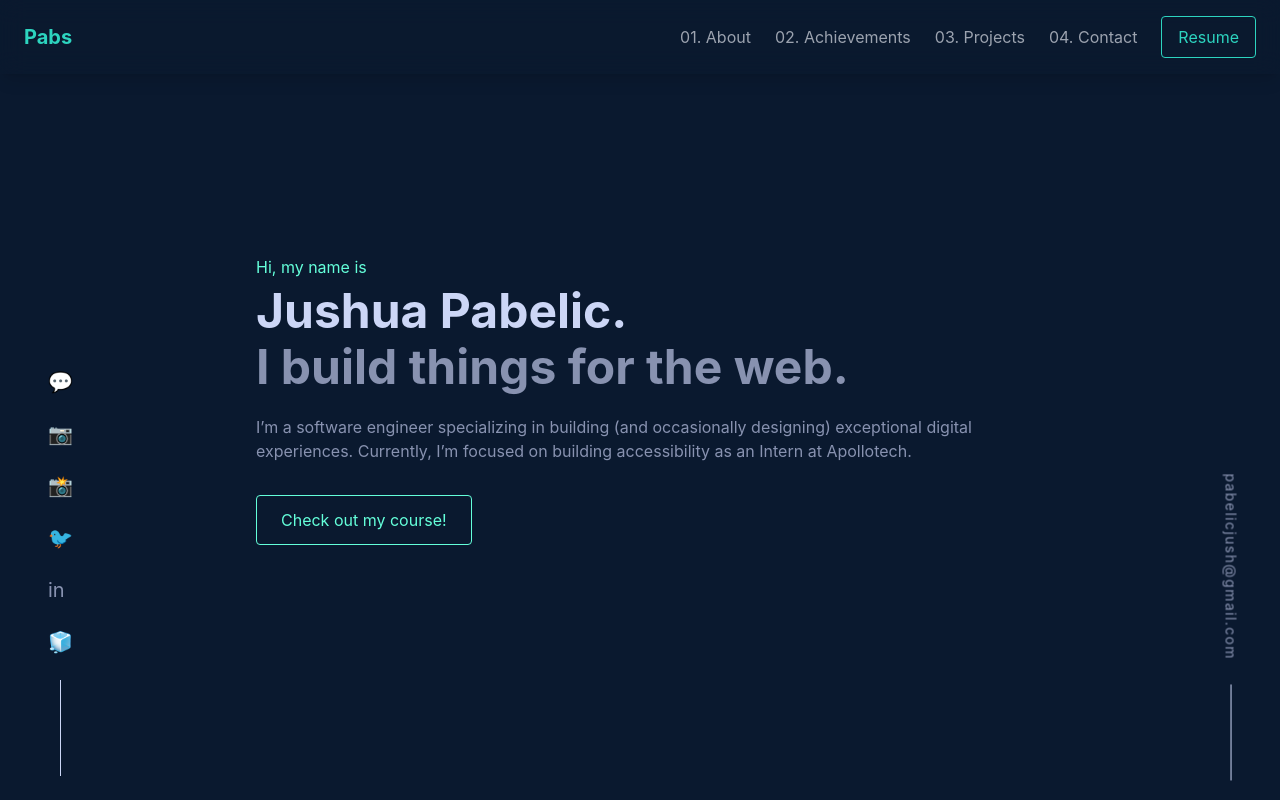
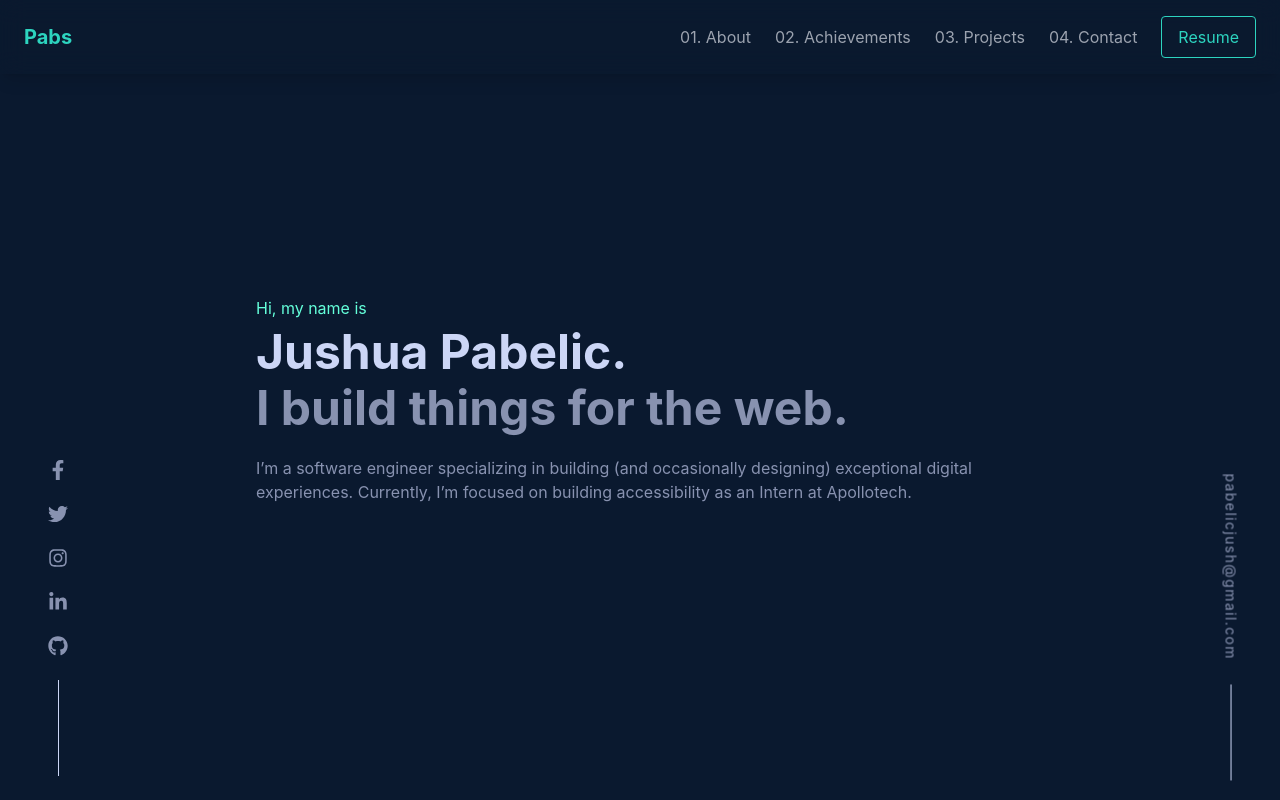
Before and after one commit to Pabelic1221/pabs-portfolio, a React (Create React App) app: page / in a window 1280 px wide. Shown: the top 800 px of the page. Built offline with nearby package versions, Linux system fonts and the light colour scheme.

Commit message:
Refactor Hero and SocialSidebar components: remove outdated link from Hero and update social links with icons for better accessibility and user experience

```diff
--- a/src/components/Hero.js
+++ b/src/components/Hero.js
@@ -17,14 +17,6 @@ function Hero() {
           I’m a software engineer specializing in building (and occasionally designing) exceptional digital experiences.
           Currently, I’m focused on building accessibility as an Intern at Apollotech.
         </p>
-        <a
-          href="#work"
-          className="mt-8 inline-block px-6 py-3 border border-green text-green rounded hover:bg-green hover:text-navy transition-colors"
-          data-aos="fade-up"
-          data-aos-delay="500"
-        >
-          Check out my course!
-        </a>
       </div>
     </section>
   );
--- a/src/components/SocialSidebar.js
+++ b/src/components/SocialSidebar.js
@@ -1,15 +1,50 @@
 import React from 'react';
+import { FaFacebookF, FaTwitter, FaInstagram, FaLinkedinIn, FaGithub } from 'react-icons/fa'; // Import social icons from react-icons
 
 function SocialSidebar() {
   return (
     <div className="fixed bottom-0 left-10 h-auto flex flex-col items-center justify-end py-6 px-2 bg-navy z-50">
       <div className="flex flex-col space-y-6 mb-6">
-        <a href="https://example.com/chat" className="text-slate hover:text-green transition-colors"><span className="text-xl">💬</span></a>
-        <a href="https://example.com/photos" className="text-slate hover:text-green transition-colors"><span className="text-xl">📷</span></a>
-        <a href="https://example.com/instagram" className="text-slate hover:text-green transition-colors"><span className="text-xl">📸</span></a>
-        <a href="https://example.com/twitter" className="text-slate hover:text-green transition-colors"><span className="text-xl">🐦</span></a>
-        <a href="https://example.com/linkedin" className="text-slate hover:text-green transition-colors"><span className="text-xl">in</span></a>
-        <a href="https://example.com/cube" className="text-slate hover:text-green transition-colors"><span className="text-xl">🧊</span></a>
+        <a
+          href="https://www.facebook.com/pabelicjush1221"
+          className="text-slate hover:text-green transition-colors"
+          target="_blank"
+          rel="noopener noreferrer"
+        >
+          <FaFacebookF className="text-xl" />
+        </a>
+        <a
+          href="https://x.com/PabelicJushua"
+          className="text-slate hover:text-green transition-colors"
+          target="_blank"
+          rel="noopener noreferrer"
+        >
+          <FaTwitter className="text-xl" />
+        </a>
+        <a
+          href="https://www.instagram.com/pabszxx/"
+          className="text-slate hover:text-green transition-colors"
+          target="_blank"
+          rel="noopener noreferrer"
+        >
+          <FaInstagram className="text-xl" />
+        </a>
+        <a
+          href="https://www.linkedin.com/in/jushua-pabelic-6b1bb3262/"
+          className="text-slate hover:text-green transition-colors"
+          target="_blank"
+          rel="noopener noreferrer"
+        >
+          <FaLinkedinIn className="text-xl" />
+        </a>
+        <a
+          href="https://github.com/Pabelic1221"
+          className="text-slate hover:text-green transition-colors"
+          target="_blank"
+          rel="noopener noreferrer"
+        >
+          <FaGithub className="text-xl" />
+        </a>
       </div>
       <div className="w-px h-24 bg-lightest-slate"></div>
     </div>
```
